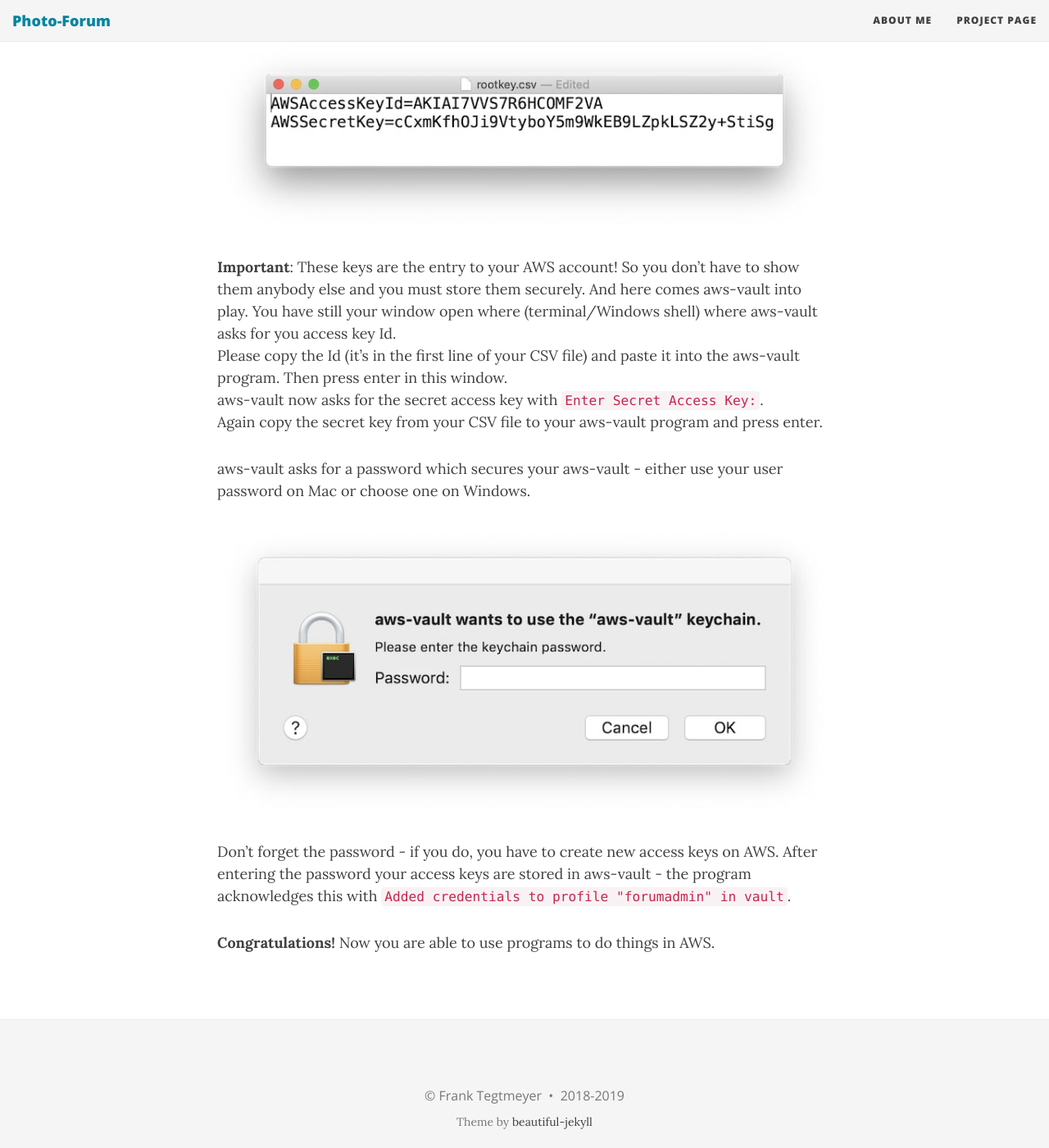
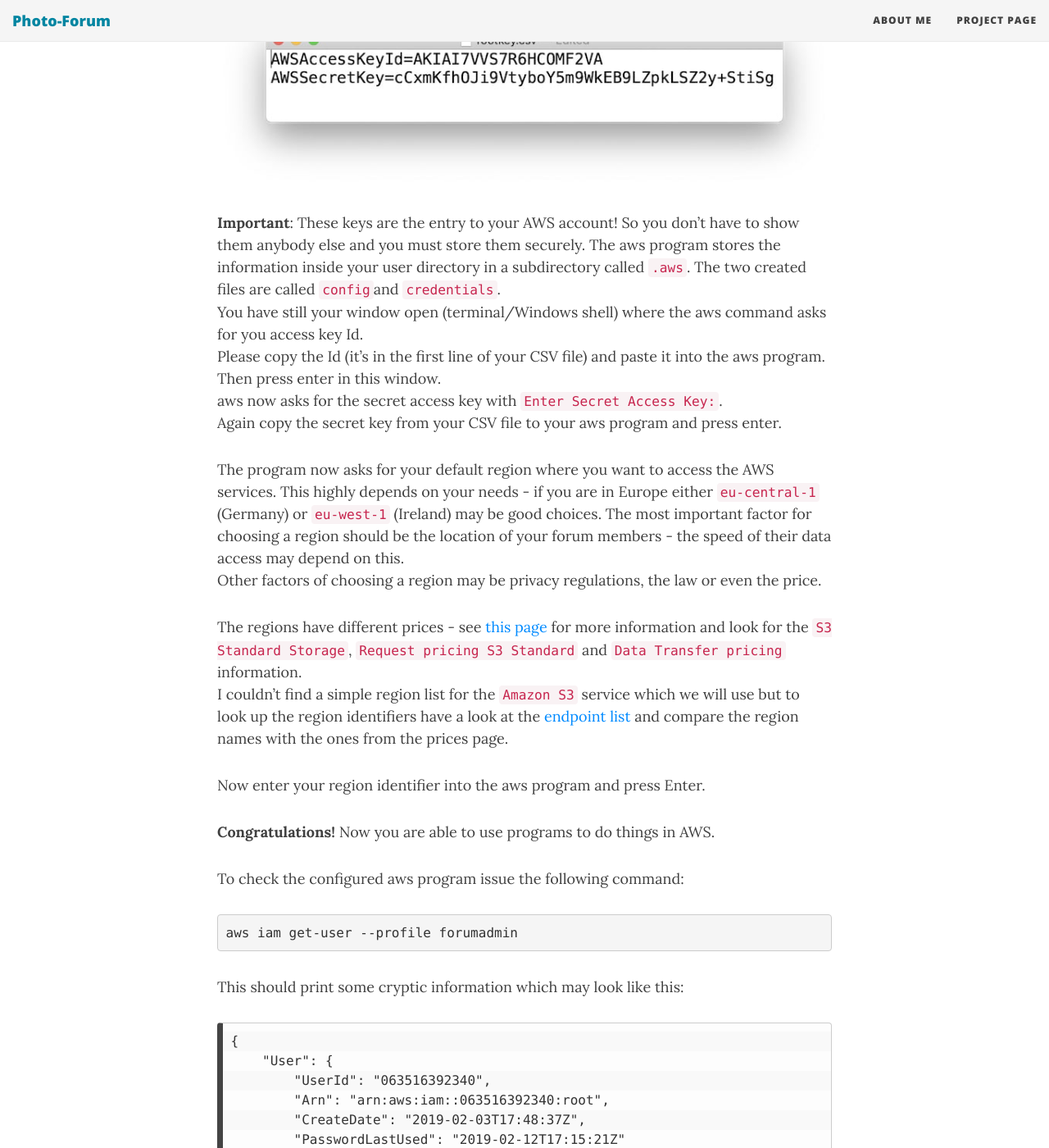
Before and after one commit to MiriamPapp/photo-forum, a Jekyll site: the page built from docs/awssetup.md, in a window 1280 px wide and 1400 px high, scrolled down 4361 px. Shown: the whole window at 82% size. Built offline with Jekyll 4.4.1, drawn with Linux system fonts in a browser that asks for light colours; nearby versions of some CDN libraries; some of the changed text lies outside the part shown.

Commit message:
Remove aws-vault (buggy on Mac) and deploment script

````diff
--- a/docs/awssetup.md
+++ b/docs/awssetup.md
@@ -67,13 +67,11 @@
 To be able to work with the necessary tools you need credentials for programs. AWS provides
 access keys for this purpose.
 You save the keys on your computer and have then very easily access to your AWS account.
-For the management of these keys we will use the program aws-vault which you already installed
-in the previous steps.
 
 Please open a terminal window again (or the Windows shell on Windows). Enter the following
 command (and do not enter anythin afterwards):
 ```Shell
-aws-vault add forumadmin
+aws configure --profile forumadmin
 ```
 The program now asks for your accesskey id. We have to generate it first in the AWS console.
 
@@ -98,21 +96,48 @@
 ![access keys](../img/keys.jpg)
 
 **Important**: These keys are the entry to your AWS account! So you don't have to show them
-anybody else and you must store them securely. And here comes aws-vault into play. You have still
-your window open where (terminal/Windows shell) where aws-vault asks for you access key Id.
-Please copy the Id (it's in the first line of your CSV file) and paste it into the aws-vault
+anybody else and you must store them securely.
+The aws program stores the information inside your user directory in a subdirectory called
+`.aws`. The two created files are called `config`and `credentials`.
+You have still
+your window open (terminal/Windows shell) where the aws command asks for you access key Id.
+Please copy the Id (it's in the first line of your CSV file) and paste it into the aws
 program. Then press enter in this window.
-aws-vault now asks for the secret access key with `Enter Secret Access Key:`.
-Again copy the secret key from your CSV file to your aws-vault program and press enter.
+aws now asks for the secret access key with `Enter Secret Access Key:`.
+Again copy the secret key from your CSV file to your aws program and press enter.
 
-aws-vault asks for a password which secures your aws-vault - either use your
-user password on Mac or choose one on Windows.
+The program now asks for your default region where you want to access the AWS services.
+This highly depends on your needs - if you are in Europe either `eu-central-1` (Germany) or
+`eu-west-1` (Ireland) may be good choices. The most important factor for choosing a region
+should be the location of your forum members - the speed of their data access may depend on this.
+Other factors of choosing a region may be privacy regulations, the law or even the price.
 
-![access keys](../img/vault-password.jpg)
+The regions have different prices - see
+[this page](https://aws.amazon.com/s3/pricing/?nc1=h_ls) for more information and look
+for the `S3 Standard Storage`, `Request pricing S3 Standard` and `Data Transfer pricing`
+information.
+I couldn't find a simple region list for the `Amazon S3` service which we will use but
+to look up the region identifiers have
+a look at the [endpoint list](https://docs.aws.amazon.com/general/latest/gr/rande.html)
+and compare the region names with the ones from the prices page.
 
-Don't forget the password - if you
-do, you have to create new access keys on AWS.  After entering the password your access keys
-are stored in aws-vault - the program acknowledges this with
-`Added credentials to profile "forumadmin" in vault`.
+Now enter your region identifier into the aws program and press Enter.
 
 **Congratulations!** Now you are able to use programs to do things in AWS.
+
+To check the configured aws program issue the following command:
+```Shell
+aws iam get-user --profile forumadmin
+```
+
+This should print some cryptic information which may look like this:
+```
+{
+    "User": {
+        "UserId": "063516392340",
+        "Arn": "arn:aws:iam::063516392340:root",
+        "CreateDate": "2019-02-03T17:48:37Z",
+        "PasswordLastUsed": "2019-02-12T17:15:21Z"
+    }
+}
+```
````
Also changed, not shown: aws/deploy.ts (deleted, +0 -53 lines), aws/package.json (deleted, +0 -19 lines), aws/tsconfig.json (deleted, +0 -21 lines), docs/awssetup_de.md (+1 -3 lines), docs/awstoolssetup.md (+0 -28 lines), docs/awstoolssetup_de.md (+0 -28 lines), docs/uninstall.md (+0 -2 lines), aws/README.md, 3 other files.
